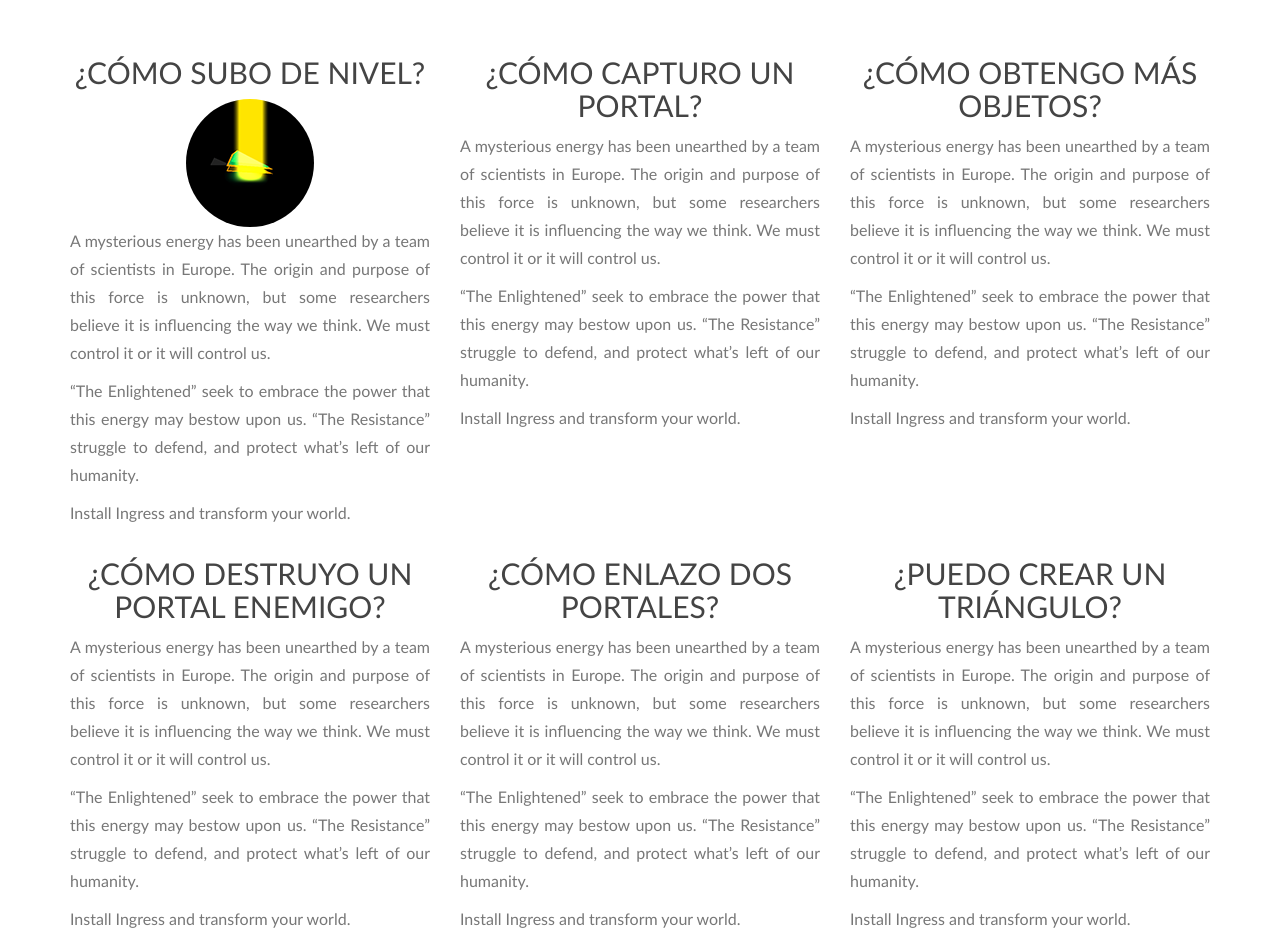
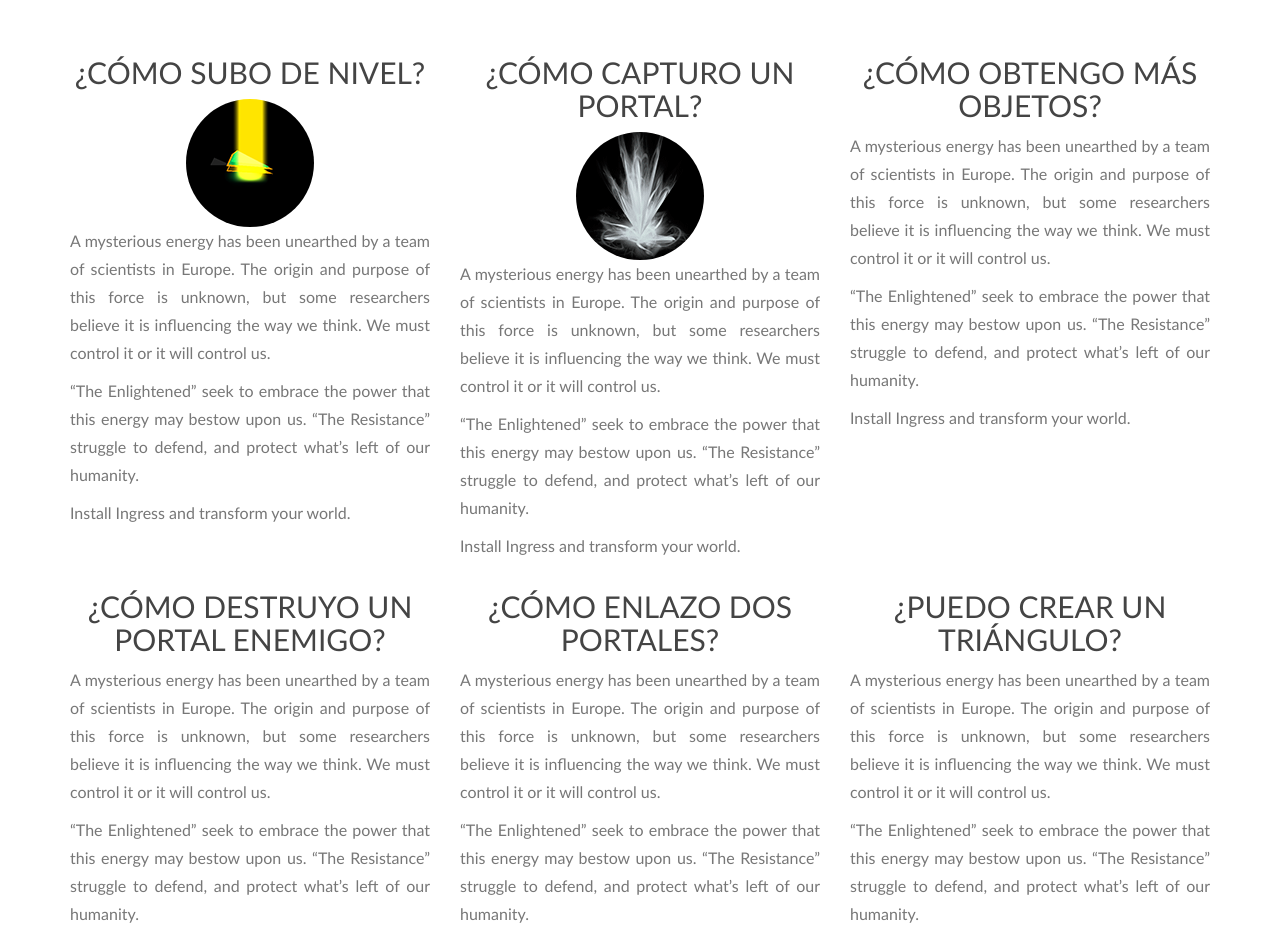
Before and after one commit to iluminadosbaleares/iluminadosbaleares.github.io, a plain HTML site: page index.html in a window 1280 px wide. Shown: the part 1560-2492 px from the top of the page. Drawn offline with nearby package versions, Linux system fonts and the light colour scheme; files whose address does not match are found by name; a web font is replaced by a local one.

Commit message:
gif capture

```diff
--- a/index.html
+++ b/index.html
@@ -187,6 +187,7 @@
 
                 <div class="col-sm-4 wow fadeInRight animated">
                     <h2>¿Cómo capturo un portal?</h2>
+                    <img src="img/help/capture.gif" height="128">
                     <p>A mysterious energy has been unearthed by a team of scientists in Europe.
                         The origin and purpose of this force is unknown, but some researchers believe it is
                         influencing the way we think. We must control it or it will control us.</p>
```
Also changed, not shown: img/help/capture.gif (added), 1 other file.
